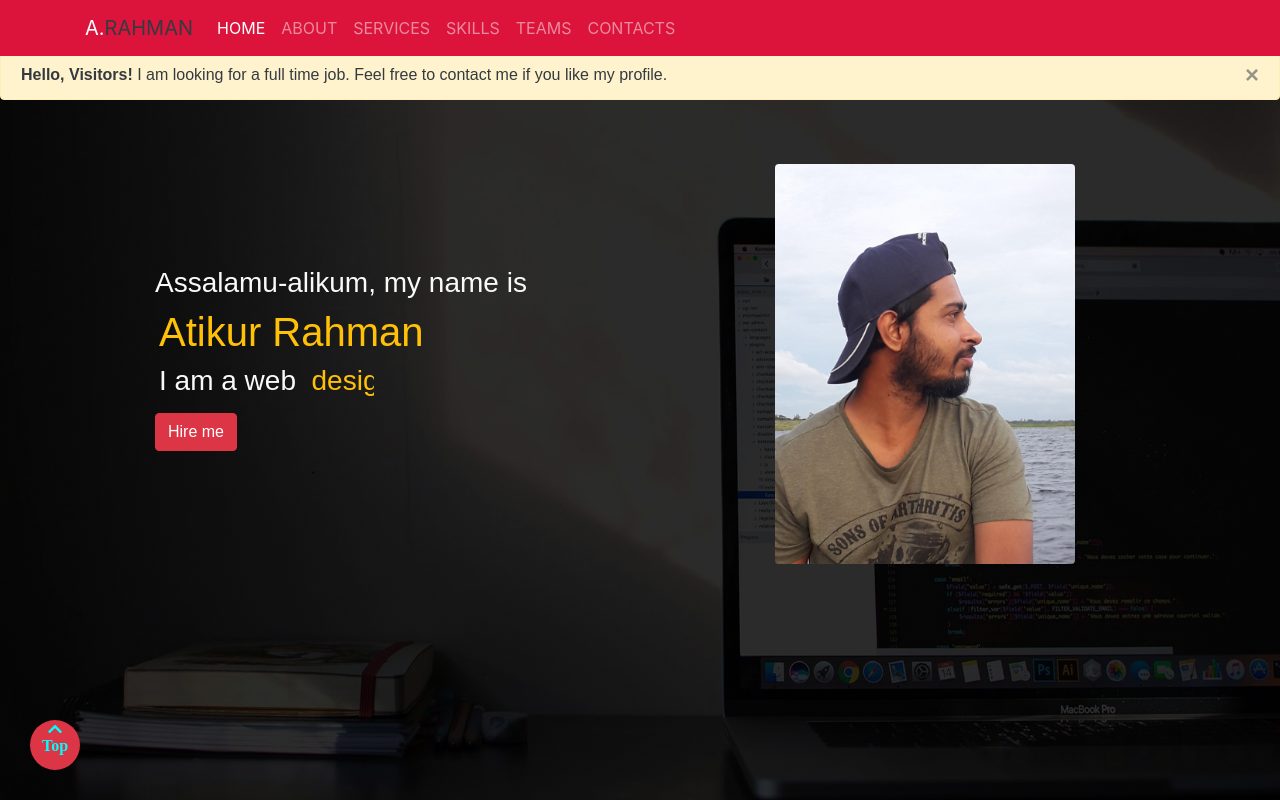
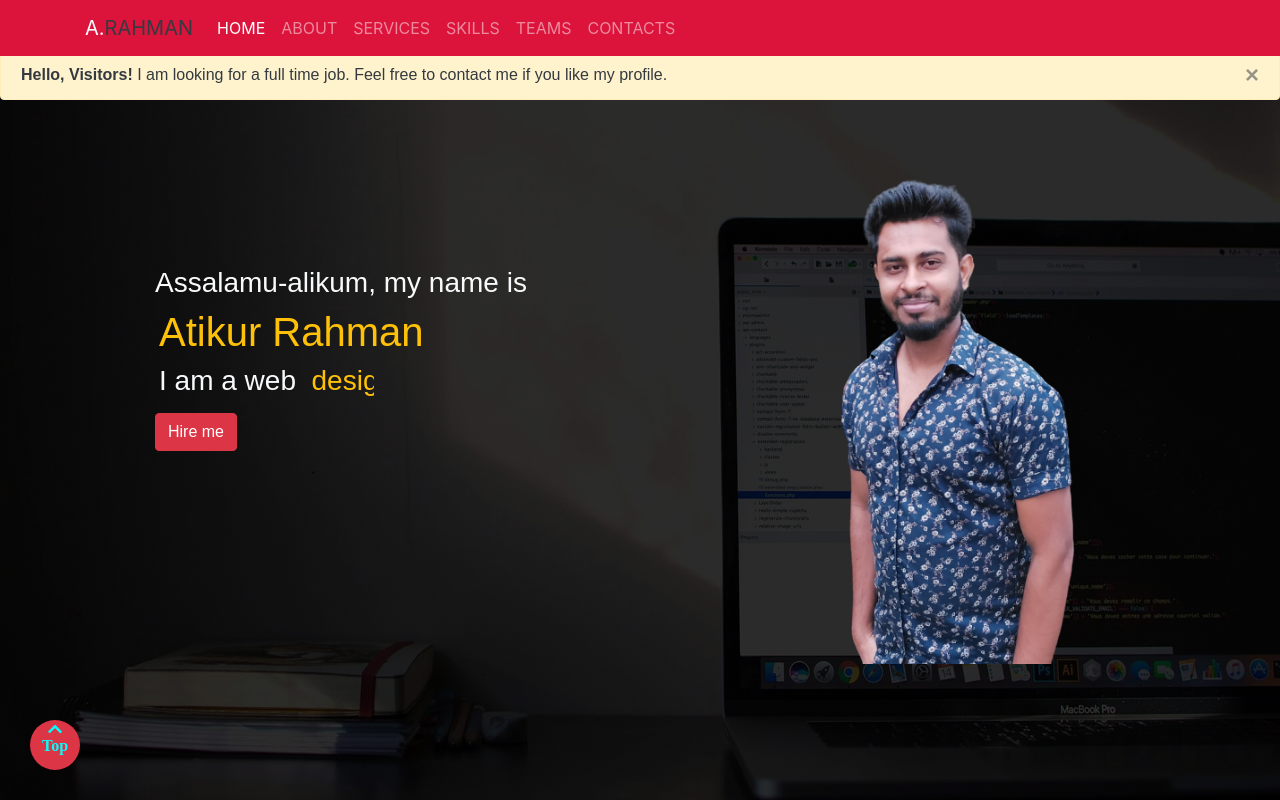
Before and after one commit to Atikurr355/Portfolio, a plain HTML site: page index.html in a window 1280 px wide. Shown: the top 800 px of the page. Drawn offline with nearby package versions, Linux system fonts and the light colour scheme.

Commit message:
myimg.png added

```diff
--- a/index.html
+++ b/index.html
@@ -75,7 +75,7 @@
                     </div>
                 </div>
                 <div class="col-md-6 d-flex justify-content-center align-items-center  p-5">
-                    <img src="img/1.jpg" class="rounded" height="400px" width="300px" data-aos="zoom-in" data-aos-duration="1000" alt="image">
+                    <img src="img/myimg.png" class="rounded" height="500px" width="300px" data-aos="zoom-in" data-aos-duration="1000" alt="image">
                 </div>
             </div>
         </div>
```
Also changed, not shown: img/myimg.png (added).
